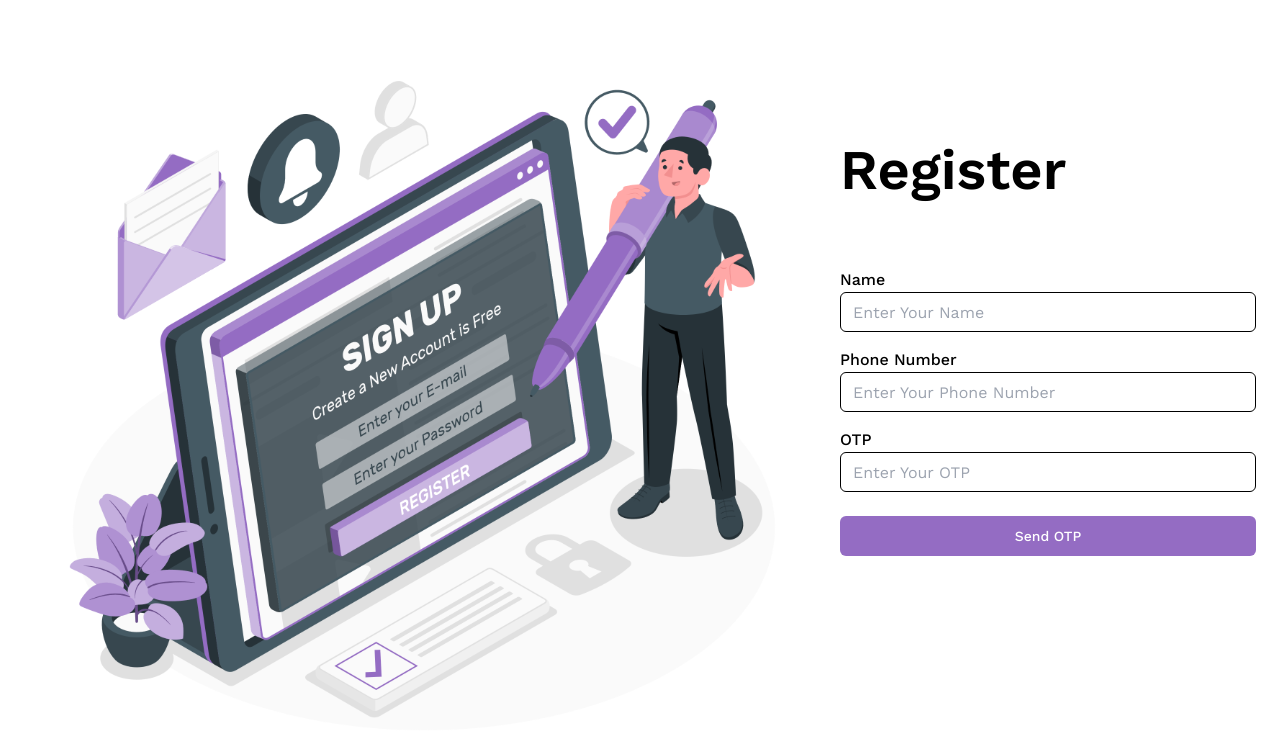
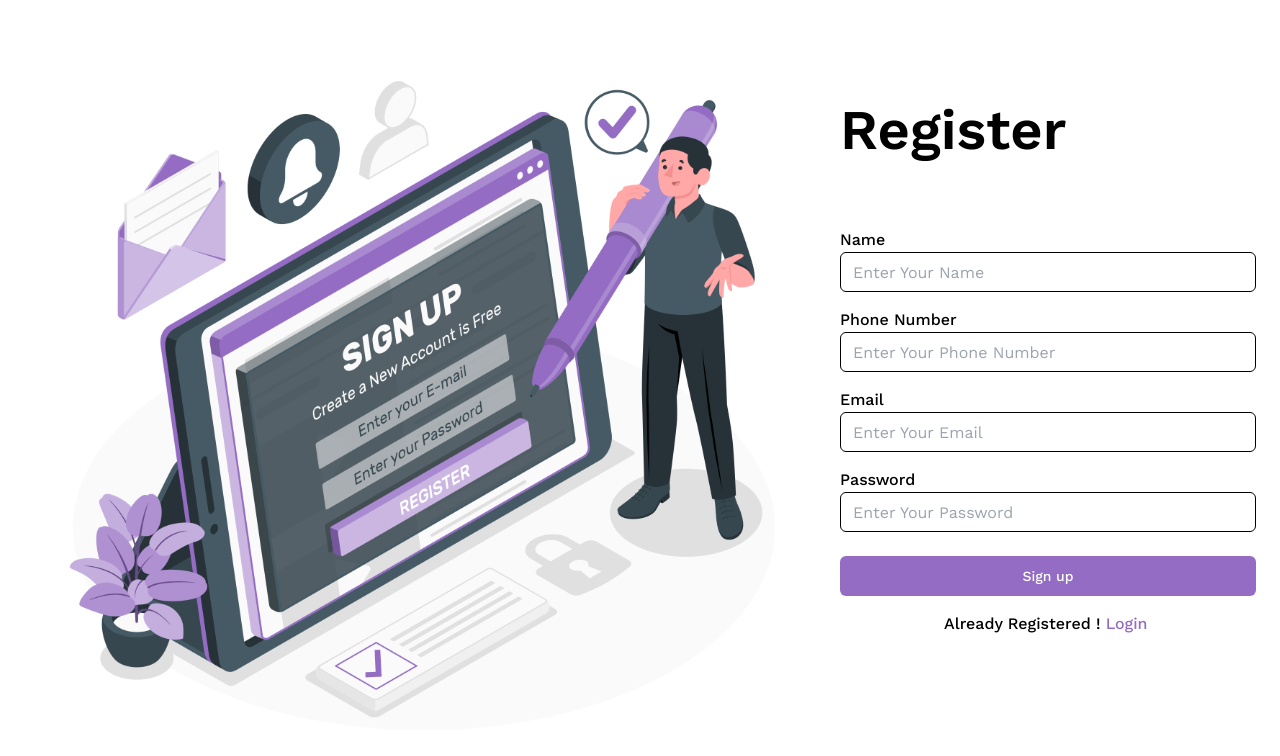
Before and after one commit to abhiineat/Workshala, a React (Vite) app: page /register in a window 1280 px wide. Shown: the top 756 px of the page. Built offline with nearby package versions, Linux system fonts and the light colour scheme.

Commit message:
added post API integration in signup page

```diff
--- a/package.json
+++ b/package.json
@@ -10,6 +10,7 @@
     "preview": "vite preview"
   },
   "dependencies": {
+    "axios": "^1.6.2",
     "react": "^18.2.0",
     "react-dom": "^18.2.0",
     "react-router-dom": "^6.18.0"
--- a/src/components/Register/Register.jsx
+++ b/src/components/Register/Register.jsx
@@ -1,30 +1,53 @@
-import React from 'react'
+import React, { useState } from 'react'
 import registerImg from '../../assets/register.svg'
-const page=()=>{
+import axios from 'axios';
 
-}
 function Register() {
+   const data={
+    name: "",
+    number: "",
+    email: "" ,
+    password: ""
+     }
+    const [inputData, setInputData] = useState('data');
+
+    const handleChange = (event) => {
+      setInputData({...inputData, [event.target.name]:event.target.value});
+    };
+
+    const handleSubmit = (event) => {
+     event.preventDefault();
+     axios.post("http://workshala.onrender.com/signUp",inputData)
+     .then((response)=>{
+      console.log(response)
+     })
+
+    };
   return (
     <>
         < div className='flex flex-wrap flex-row max-[1156px]:justify-center ' >
       <img className=' h-[90vh] ml-[5vw] mt-[3vh] max-[500px]:h-[50vh] max-[500px]:p-1' src={registerImg}/>
       <div className='flex flex-wrap flex-col mt-[4rem]'>
-        <div className='font-WorkSans font-semibold text-[3.5rem] mt-[4rem] ml-[3.5rem] max-[1156px]:mt-0 max-[640px]:text-[8vw] max-[500px]:ml-8 '>Register</div>
+        <div className='font-WorkSans font-semibold text-[3.5rem] mt-[1.5rem] ml-[3.5rem] max-[1156px]:mt-0 max-[640px]:text-[8vw] max-[500px]:ml-8 '>Register</div>
         <div className='flex flex-wrap flex-col '>
             <form >
             <div className='flex flex-wrap flex-col'>
             <div className=" flex flex-wrap font-WorkSans font-medium text-base ml-[3.5rem] mt-[3.5rem] mb-0  max-[500px]:ml-8">Name</div>
-            <input type="text" required name="text" className="flex flex-wrap border border-black rounded-md font-WorkSans text-base w-[26rem] ml-[3.5rem] h-[2.5rem] pl-3 max-[640px]:w-[65vw] max-[500px]:ml-8  " placeholder='Enter Your Name' />
+            <input type="text" onChange={handleChange} required name="name" value={inputData.name} className="flex flex-wrap border border-black rounded-md font-WorkSans text-base w-[26rem] ml-[3.5rem] h-[2.5rem] pl-3 max-[640px]:w-[65vw] max-[500px]:ml-8  " placeholder='Enter Your Name' />
 
             <div className="flex flex-wrap font-WorkSans font-medium text-base ml-[3.5rem] mt-4 p-0 max-[500px]:ml-8">Phone Number</div>
-            <input type="number" required name="phone" className="flex flex-wrap border border-black rounded-md font-WorkSans text-base w-[26rem] ml-[3.5rem] h-[2.5rem] pl-3 max-[640px]:w-[65vw] max-[500px]:ml-8" placeholder='Enter Your Phone Number' />
-            <div className=" font-WorkSans font-medium text-base ml-[3.5rem] mt-4 p-0 flex flex-wrap max-[500px]:ml-8">OTP</div>
-            <input type="password" required name="password" className="border border-black rounded-md font-WorkSans text-base w-[26rem] ml-[3.5rem] h-[2.5rem] pl-3 max-[640px]:w-[65vw] max-[500px]:ml-8" placeholder='Enter Your OTP' />
+            <input type="number"  onChange={handleChange}  required name="number" value={inputData.number} className="flex flex-wrap border border-black rounded-md font-WorkSans text-base w-[26rem] ml-[3.5rem] h-[2.5rem] pl-3 max-[640px]:w-[65vw] max-[500px]:ml-8" placeholder='Enter Your Phone Number' />
+
+            <div className="flex flex-wrap font-WorkSans font-medium text-base ml-[3.5rem] mt-4 p-0 max-[500px]:ml-8">Email</div>
+            <input type="email"  onChange={handleChange}  required name="email" value={inputData.email} className="flex flex-wrap border border-black rounded-md font-WorkSans text-base w-[26rem] ml-[3.5rem] h-[2.5rem] pl-3 max-[640px]:w-[65vw] max-[500px]:ml-8" placeholder='Enter Your Email' />
+            <div className=" font-WorkSans font-medium text-base ml-[3.5rem] mt-4 p-0 flex flex-wrap max-[500px]:ml-8">Password</div>
+            <input type="password" required onChange={handleChange} value={inputData.password} name="password" className="border border-black rounded-md font-WorkSans text-base w-[26rem] ml-[3.5rem] h-[2.5rem] pl-3 max-[640px]:w-[65vw] max-[500px]:ml-8" placeholder='Enter Your Password' />
             </div>
             <div>
-            <button className='font-WorkSans font-medium text-sm text-white w-[26rem] rounded-md h-[2.5rem] mt-6 bg-[#946CC3] ml-[3.5rem] max-[640px]:w-[65vw] max-[500px]:ml-8'>Send OTP</button>
+            <button onClick={handleSubmit} className='font-WorkSans font-medium text-sm text-white w-[26rem] rounded-md h-[2.5rem] mt-6 bg-[#946CC3] ml-[3.5rem] max-[640px]:w-[65vw] max-[500px]:ml-8'>Sign up</button>
             </div>
             </form>
+            <div className='ml-[10rem] mt-[1rem] font-WorkSans font-medium max-[640px]:ml-[25vw]  max-[500px]:ml-[15vw]  max-[500px]:w-[57vw] '>Already Registered ! <button className='text-[#946CC3]'> Login</button></div>
 
         </div>
 
```
Also changed, not shown: 1 other file (tests, documents, lock files or other folders).
